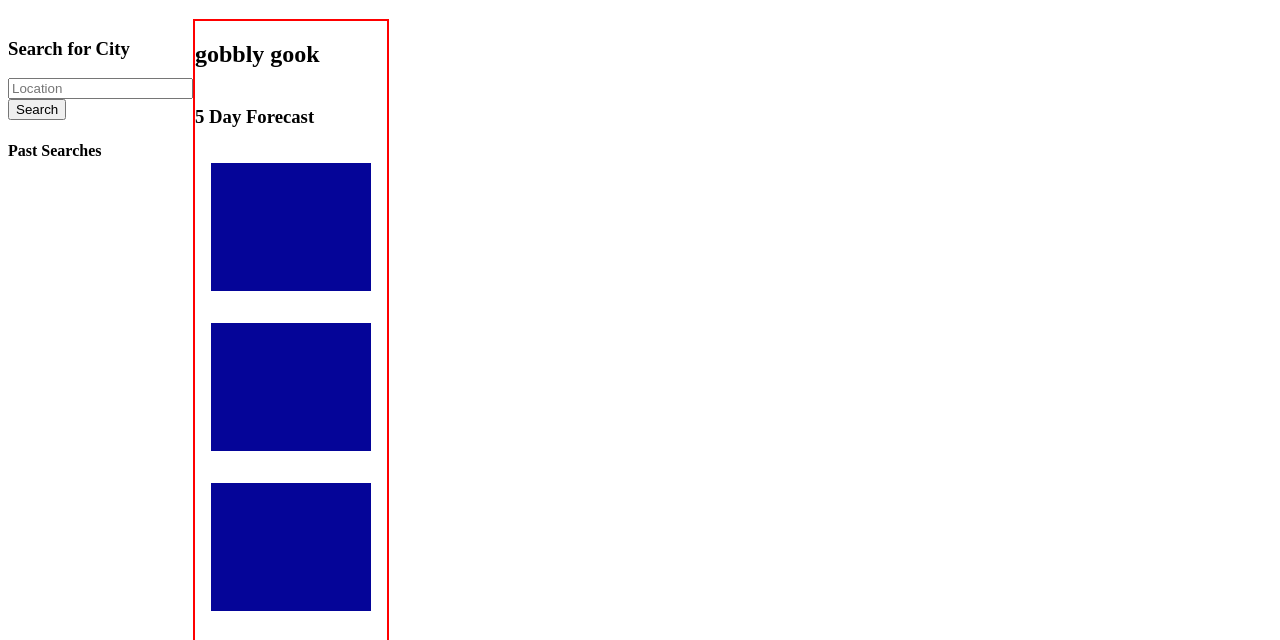
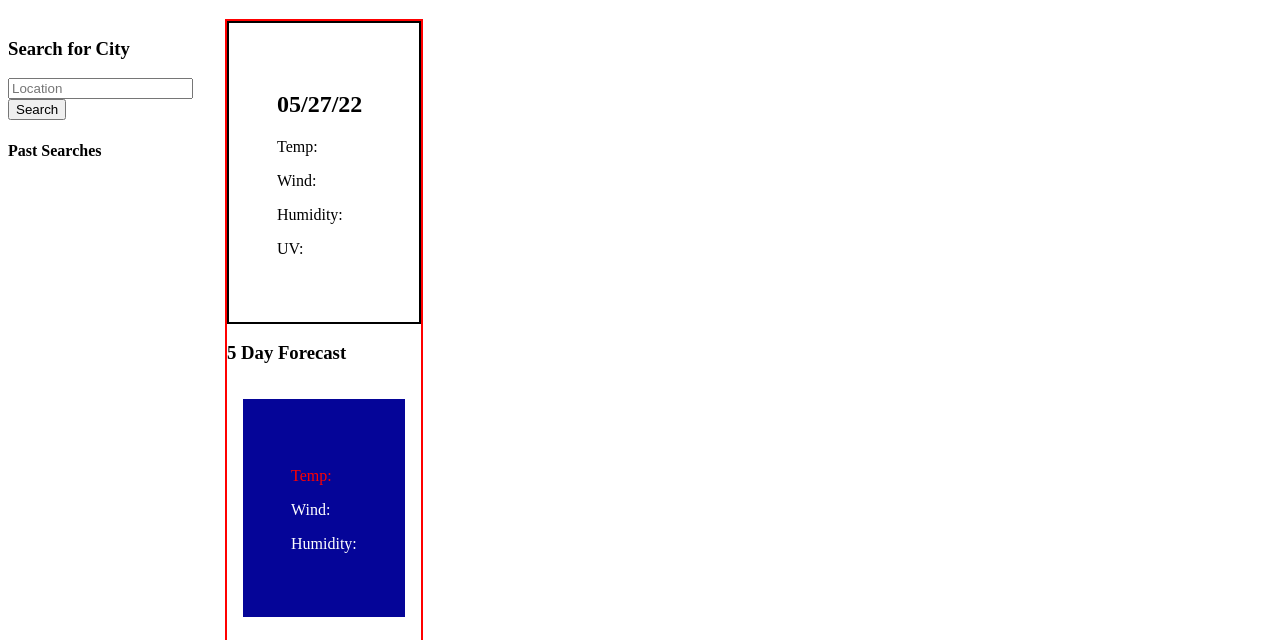
Before and after one commit to tanyamilburn/rain-in-spain-6, a plain HTML site: page index.html in a window 1280 px wide. Shown: the part 157-797 px from the top of the page. Drawn offline with nearby package versions, Linux system fonts and the light colour scheme.

Commit message:
Added more to js file, created scaffold

```diff
--- a/index.html
+++ b/index.html
@@ -7,6 +7,8 @@
     <title>Weather Report</title>
     <link rel="stylesheet" href="./style.css">
     <!-- <link rel="icon" href="./favicon.ico" type="image/x-icon"> -->
+    <script src="https://code.jquery.com/jquery-3.4.1.min.js"></script>
+    <script src="https://cdnjs.cloudflare.com/ajax/libs/moment.js/2.24.0/moment.min.js"></script>
   </head>
   <body>
     <h1 class="heading">Weather Dashboard</h1>
--- a/script.js
+++ b/script.js
@@ -6,9 +6,11 @@ let input = document.querySelector('.input')
 // Search button event listener
 let searchButton = document.querySelector(".searchButton");
 let cityForecast = document.querySelector(".cityForecast")
+let fiveDayForecast = document.querySelector(".fiveDayForecast")
 searchButton.addEventListener("click", callGeoCoordinates)
 searchButton.addEventListener("click", createSearchList)
-
+// searchButton.addEventListener("click", createTodayForecast)
+let today = moment();
 
 // Fetch request to API
 function callGeoCoordinates(){
@@ -22,14 +24,27 @@ function callGeoCoordinates(){
         .then(result => {
             console.log(result)
             let temp = convertKToF(result.main.temp)
+
             getForecastWithCoords(result.coord)
+
+            renderDailyForecastToScreen(result.name)
 
         })
 
     //pass key into API
 }
 
-function getForecastWithCoord(coord){
+
+function getForecastWithCoords(coord){
+    let lon = coord.lon
+    let lat = coord.lat
+    let url = "api.openweathermap.org/data/2.5/forecast?lat=" + lat + "&lon=" + lon + "&appid=" + APIkey
+    fetch(url)
+    .then(result => result.json())
+    .then(result => {
+          console.log(result)
+    })
+
 
 }
 
@@ -45,14 +60,42 @@ function createSearchList(){
     pastSearchSection.appendChild(pastSearchButton);
 }
 
-function createTodayForecast(cityName) {
-    let cityTitle = document.createElement("h2")
+
+function renderDailyForecastToScreen(cityName) {
+    let cityTitle = document.querySelector(".cityTitle")
     cityTitle.innerHTML = cityName
-    cityForecast.appendChild(cityTitle)
+
 }
 
-function create5DayScaffold() {
-    let fiveDayForecast = document.querySelector(".fiveDayForecast")
+function createForecastScaffold() {
+    let cityTitle = document.createElement("h2")
+    let todayDate = document.createElement("h2")
+    let todayTemp = document.createElement("p")
+    let todayWind = document.createElement("p")
+    let todayHumidity = document.createElement("p")
+    let uvIndex = document.createElement("p")
+
+    cityTitle.classList.add("cityTitle")
+    todayDate.classList.add("todayDate")
+    todayTemp.classList.add("todayTemp")
+    todayWind.classList.add("todayWind")
+    todayHumidity.classList.add("todayHumidity")
+    uvIndex.classList.add("uvIndex")
+
+    cityForecast.appendChild(cityTitle)
+    cityForecast.appendChild(todayDate)
+    cityForecast.appendChild(todayTemp)
+    cityForecast.appendChild(todayWind)
+    cityForecast.appendChild(todayHumidity)
+    cityForecast.appendChild(uvIndex)
+
+    $(".todayDate").text(today.format("MM/DD/YY"));
+    todayTemp.innerHTML = "Temp:"
+    todayWind.innerHTML = "Wind:"
+    todayHumidity.innerHTML = "Humidity:"
+    uvIndex.innerHTML = "UV:"
+
+
 
     for (i = 1; i < 6; i++) {
         let forecastBox = document.createElement("div")
@@ -73,11 +116,16 @@ function create5DayScaffold() {
         forecastBox.appendChild(wind)
         forecastBox.appendChild(humidity)
         fiveDayForecast.appendChild(forecastBox)
+
+        temp.innerHTML = "Temp:"
+        wind.innerHTML = "Wind:"
+        humidity.innerHTML = "Humidity:"
     }
 }
 
-create5DayScaffold()
-createTodayForecast("gobbly gook")
+createForecastScaffold()
+// create5DayScaffold()
+// createTodayForecast()
 
 //populate information into HTML (respons object)
 //render information to screen
--- a/style.css
+++ b/style.css
@@ -16,24 +16,31 @@
 
 }
 .cityForecast{
-    /* border: 1px solid blue; */
+    border: 2px solid black;
+    padding: 3rem;
     /* margin-left: 3rem; */
 }
 .fiveDayForecast{
     display: flex;
     flex-direction: column;
     justify-content: space-evenly;
+    color: white;
 
 }
 .forecast{
     background-color: rgb(5, 5, 152);
     padding: 3rem;
     margin: 1rem;
-    width: 4rem;
-    height: 2rem;
+    /* width: 4rem;
+    height: 2rem; */
 }
 .right {
     display: flex;
     flex-direction: column;
     border: red 2px solid;
+    margin-left: 2rem;
 }
+
+.day1 .temp {
+    color: red;
+}
```
